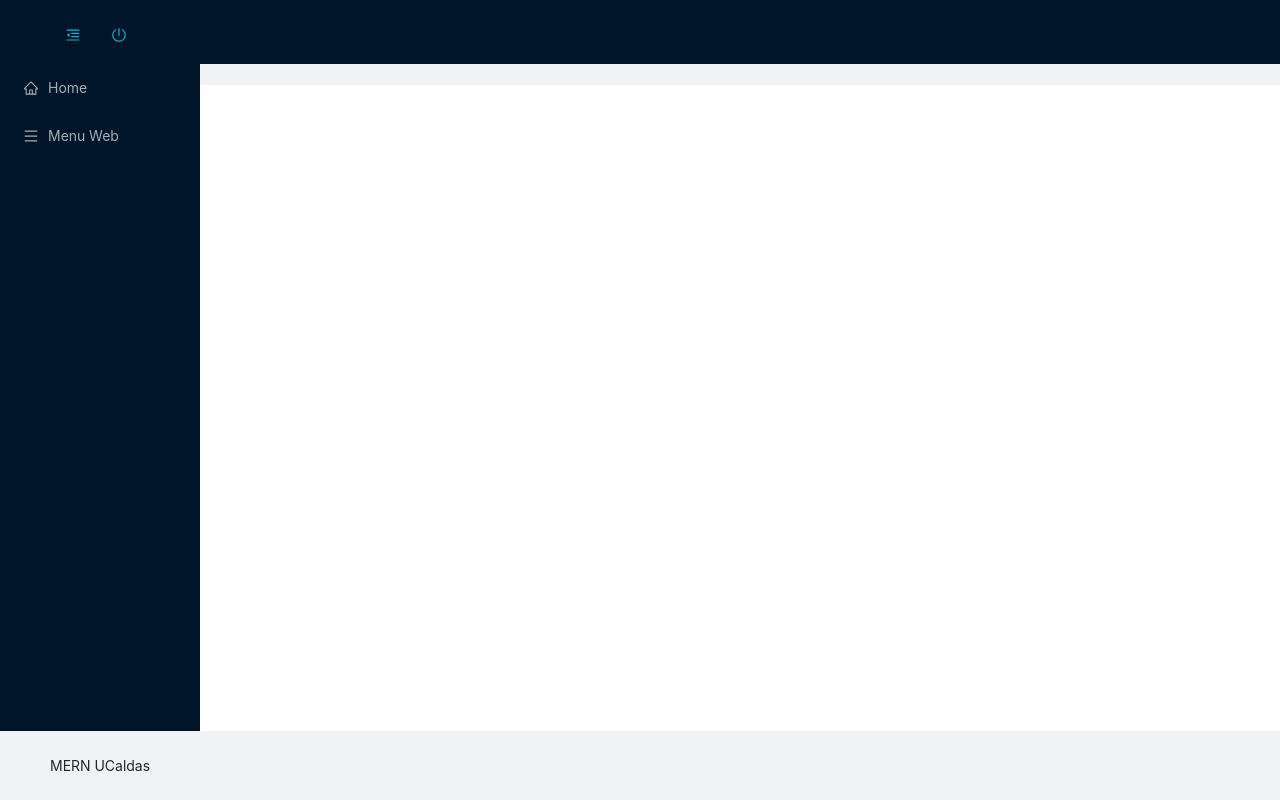
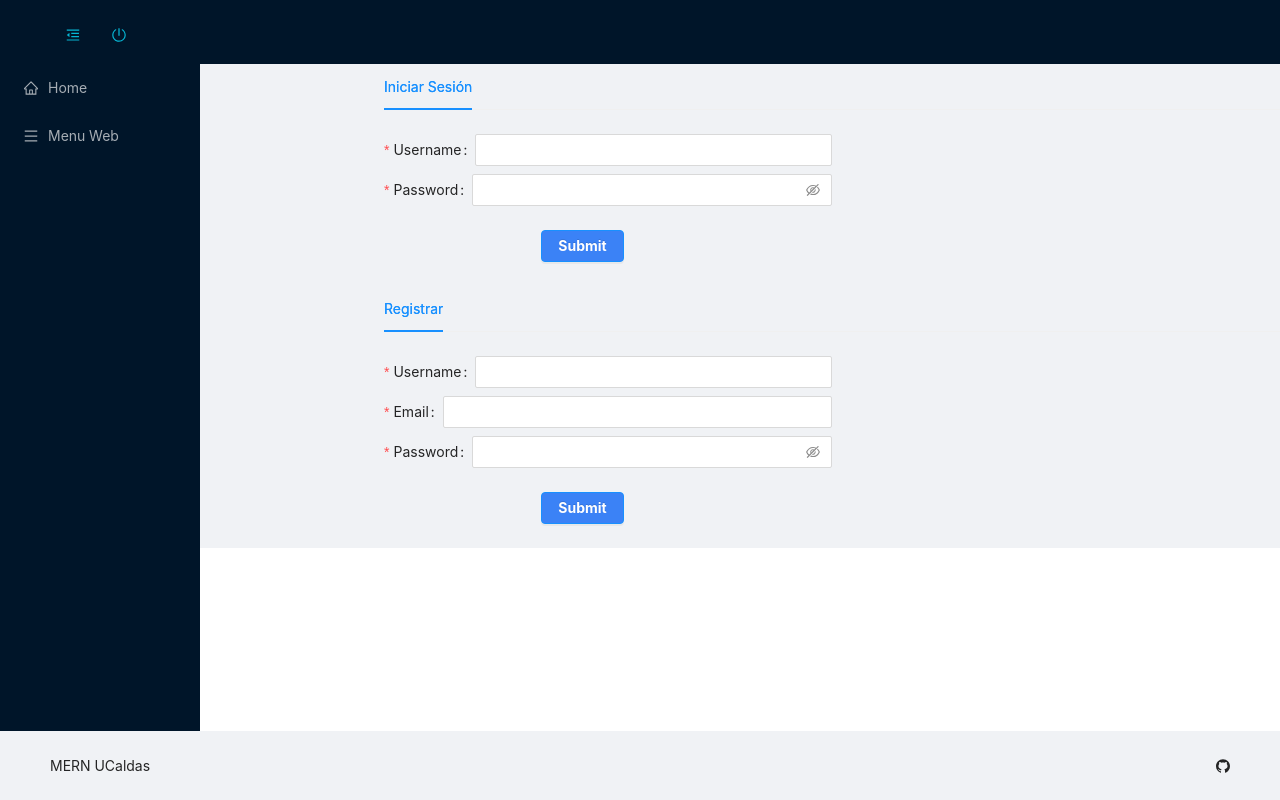
Before and after one commit to JhonF424/Express-React-App, a React (Create React App) app in the folder proy_cliente/: page /admin/login in a window 1280 px wide. Built offline with nearby package versions, Linux system fonts and the light colour scheme.

Commit message:
Implementando componentes para el login y registro de Admin

```diff
--- /dev/null
+++ b/proy_cliente/src/components/adminComponents/Login/Login.js
@@ -0,0 +1,32 @@
+import { UserOutlined, MailOutlined } from "@ant-design/icons";
+import { Layout, Form, Input, Button, Checkbox } from "antd"
+
+export default function () {
+    return (
+        <Layout>
+            <Form className="w-1/2">
+                <Form.Item
+                    className="my-2"
+                    label="Username"
+                    name="username"
+                    rules={[{ required: true, message: "Por favor ingresa tu nombre de usuario" }]}
+                >
+                    <Input />
+                </Form.Item>
+
+                <Form.Item
+                    label="Password"
+                    name="password"
+                    rules={[{ required: true, message: "Por favor ingresa tu contraseña" }]}
+                >
+                    <Input.Password />
+                </Form.Item>
+                <Form.Item wrapperCol={{ offset: 8, span: 16 }}>
+                    <Button type="primary" htmlType="submit" className="bg-blue-500 hover:bg-blue-700 text-white font-bold px-4 mx-2 rounded">
+                        Submit
+                    </Button>
+                </Form.Item>
+            </Form>
+        </Layout>
+    )
+}
--- /dev/null
+++ b/proy_cliente/src/components/adminComponents/Login/index.js
@@ -0,0 +1 @@
+export { default } from "./Login"
--- /dev/null
+++ b/proy_cliente/src/components/adminComponents/Register/Register.js
@@ -0,0 +1,39 @@
+import { UserOutlined, MailOutlined } from "@ant-design/icons";
+import { Layout, Form, Input, Button, Checkbox } from "antd"
+
+export default function () {
+    return (
+        <Layout>
+            <Form className="w-1/2">
+                <Form.Item
+                    className="my-2"
+                    label="Username"
+                    name="username"
+                    rules={[{ required: true, message: "Por favor ingresa tu nombre de usuario" }]}
+                >
+                    <Input />
+                </Form.Item>
+                <Form.Item
+                    className="my-2"
+                    label="Email"
+                    name="email"
+                    rules={[{ required: true, message: "Por favor ingresa tu correo electrónico" }]}
+                >
+                    <Input />
+                </Form.Item>
+                <Form.Item
+                    label="Password"
+                    name="password"
+                    rules={[{ required: true, message: "Por favor ingresa tu contraseña" }]}
+                >
+                    <Input.Password />
+                </Form.Item>
+                <Form.Item wrapperCol={{ offset: 8, span: 16 }}>
+                    <Button type="primary" htmlType="submit" className="bg-blue-500 hover:bg-blue-700 text-white font-bold px-4 mx-2 rounded">
+                        Submit
+                    </Button>
+                </Form.Item>
+            </Form>
+        </Layout>
+    )
+}
--- /dev/null
+++ b/proy_cliente/src/components/adminComponents/Register/index.js
@@ -0,0 +1 @@
+export { default } from "./Register"
--- a/proy_cliente/src/config/routes.js
+++ b/proy_cliente/src/config/routes.js
@@ -1,7 +1,7 @@
 import LayoutAdmin from "../layouts/LayoutAdmin";
 import LayoutBasic from "../layouts/LayoutBasic";
 import AdminHome from "../pages/admin";
-import AdminSignIn from "../pages/admin/SignIn";
+import AdminSignIn from "../pages/admin/signIn/SignIn";
 import NotFound from "../layouts/NotFound";
 import Home from "../pages/Home.js";
 import Contact from "../pages/Contact"
--- a/proy_cliente/src/layouts/LayoutAdmin.js
+++ b/proy_cliente/src/layouts/LayoutAdmin.js
@@ -1,11 +1,13 @@
-import React, { useState } from "react";
+import React, { Children, useState } from "react";
 import { Layout } from "antd";
 import MenuTop from "../components/adminComponents/menu/MenuTop";
 import MenuSider from "../components/adminComponents/menuSider";
-
-export default function LayoutAdmin() {
+import { GithubOutlined } from "@ant-design/icons"
+export default function LayoutAdmin(props) {
     const [menuCollapsed, setMenuCollapsed] = useState(false);
     const { Header, Content, Footer } = Layout;
+    const { children } = props;
+
     return (
         <Layout>
             <MenuSider menuCollapsed={menuCollapsed} />
@@ -14,10 +16,17 @@ export default function LayoutAdmin() {
                     <MenuTop menuCollapsed={menuCollapsed} setMenuCollapsed={setMenuCollapsed} />
                 </Header>
                 <Content className="">
-                    <h1 className="">Rutas</h1>
+                    {children}
                 </Content>
-                <Footer className="mx-auto w-full fixed bottom-0">
-                    MERN UCaldas
+                <Footer className="mx-auto w-full fixed bottom-0 flex flex-row">
+                    <p className="mx-auto w-full">
+                        MERN UCaldas
+                    </p>
+                    <div className="">
+                        <a href="https://github.com/JhonF424" target="_blank">
+                            <GithubOutlined />
+                        </a>
+                    </div>
                 </Footer>
             </Layout>
         </Layout>
--- a/proy_cliente/src/pages/Home.js
+++ b/proy_cliente/src/pages/Home.js
@@ -6,7 +6,7 @@ export default function SignIn() {
             <h2 className="font-bold text-2xl flex items-center justify-center my-10">
                 Home page
             </h2>
-            <div className="">
+            <div className="ml-96">
                 <Row gutter={[16, 16]}>
                     <Card title="Contacts" extra={<a href="/contacts">Click Here!</a>} className="mx-2 w-40 ant-col-6 bg-slate-400">
                         <p>Card content</p>
--- a/proy_cliente/src/pages/admin/Admin.js
+++ b/proy_cliente/src/pages/admin/Admin.js
@@ -3,7 +3,7 @@ import React from "react";
 import { Card, Row, Col } from "antd";
 export default function Admin() {
     return (
-        <div className="flex items-center">
+        <div className="flex items-center ml-60 my-20">
             <Row gutter={[16, 16]}>
                 <Card title="Admin Login" extra={<a href="/admin/login">Click Here!</a>} style={{ width: 300 }}>
                     <p>Card content</p>
--- a/proy_cliente/src/pages/admin/signIn/SignIn.js
+++ b/proy_cliente/src/pages/admin/signIn/SignIn.js
@@ -1,32 +1,25 @@
-import { UserOutlined, MailOutlined } from "@ant-design/icons";
-import { Layout, Form, Input, Button, Checkbox } from "antd"
+import React from "react"
+import { Layout, Tabs } from "antd"
+import Login from "../../../components/adminComponents/Login"
+import Register from "../../../components/adminComponents/Register"
 
-export function SignIn() {
+export default function SignIn() {
+    const { Content } = Layout;
+    const { TabPane } = Tabs;
     return (
         <Layout>
-            <Form>
-                <Form.Item
-                    label="Username"
-                    name="username"
-                    rules={[{ required: true, message: "Por favor ingresa tu nombre de usuario" }]}
-                >
-                    <Input />
-                </Form.Item>
-                <Input placeholder="Default size" prefix={<UserOutlined />} />
-                <Input placeholder="Default size" prefix={<MailOutlined />} />
-                <Form.Item
-                    label="Password"
-                    name="password"
-                    rules={[{ required: true, message: "Por favor ingresa tu contraseña" }]}
-                >
-                    <Input.Password />
-                </Form.Item>
-                <Form.Item wrapperCol={{ offset: 8, span: 16 }}>
-                    <Button type="primary" htmlType="submit">
-                        Submit
-                    </Button>
-                </Form.Item>
-            </Form>
+            <Content className="ml-96">
+                <Tabs>
+                    <TabPane tab={<span>Iniciar Sesión</span>} key="1">
+                        <Login />
+                    </TabPane>
+                </Tabs>
+                <Tabs>
+                    <TabPane tab={<span>Registrar</span>} key="2">
+                        <Register />
+                    </TabPane>
+                </Tabs>
+            </Content>
         </Layout>
     )
 }
--- a/proy_cliente/src/pages/admin/signIn/index.js
+++ b/proy_cliente/src/pages/admin/signIn/index.js
@@ -1 +1 @@
-import { Input } from "antd"
+export { default } from "./SignIn"
```
Also changed, not shown: 1 other file (tests, documents, lock files or other folders).
